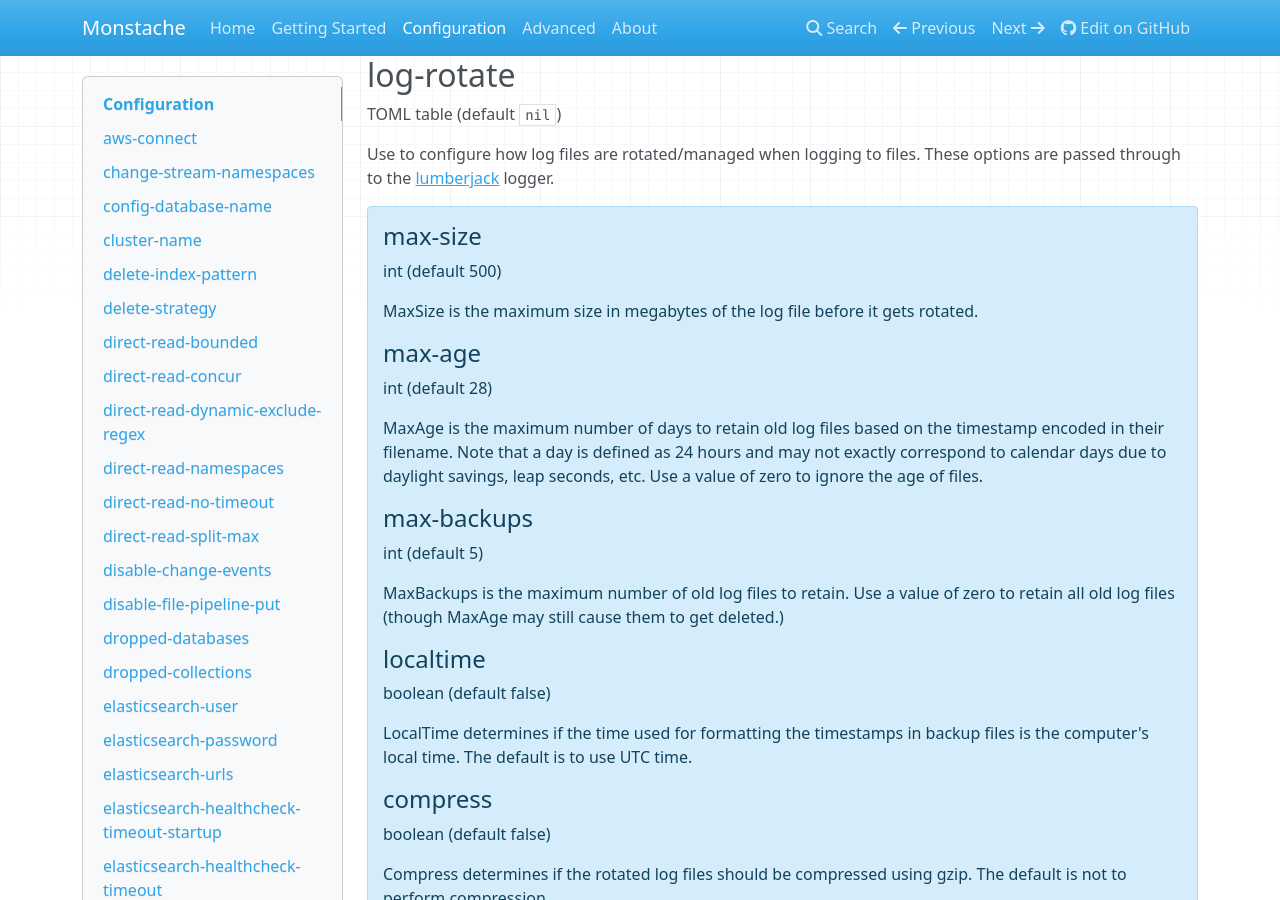
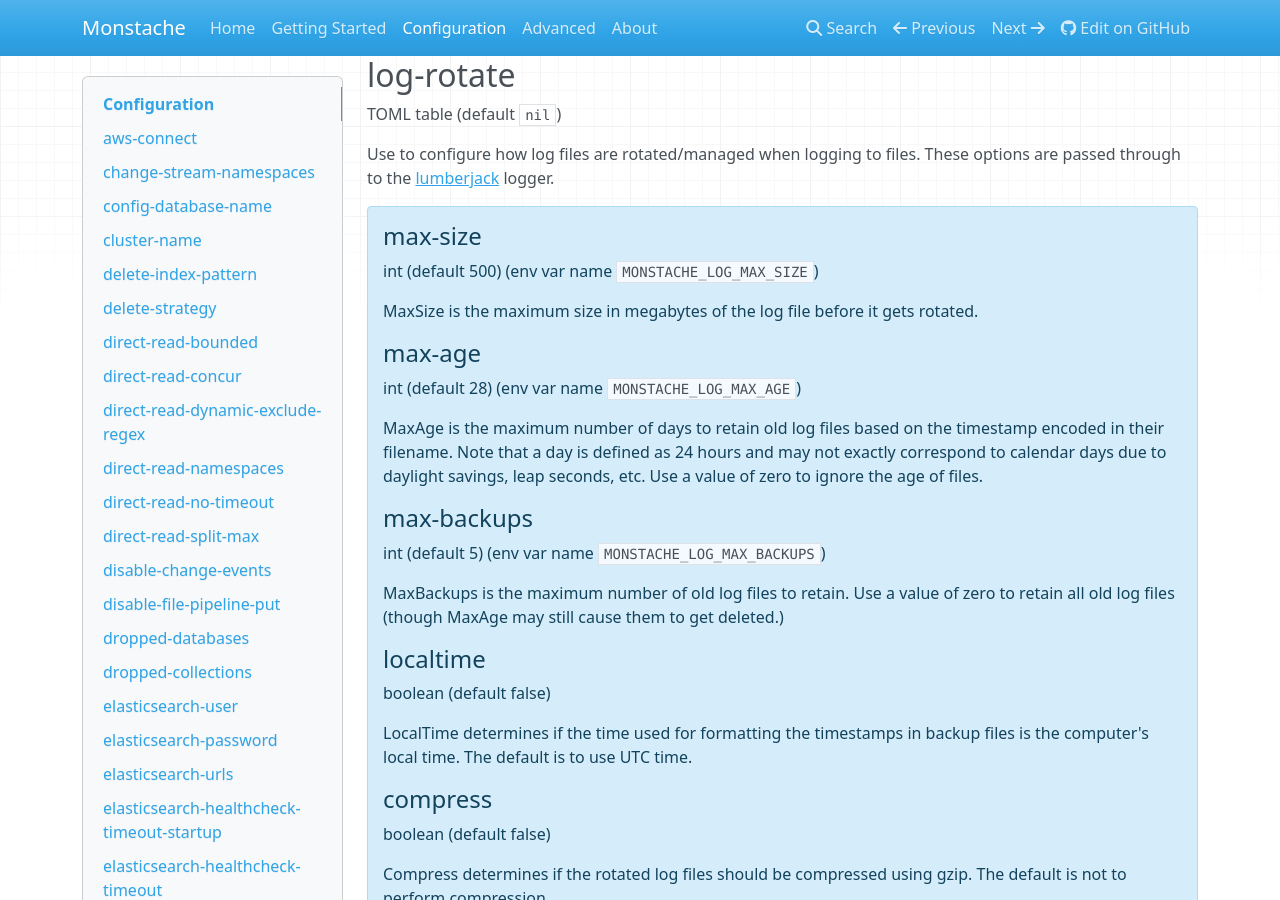
Before and after one commit to rwynn/monstache-site, an MkDocs documentation site: the page built from src/config.md, in a window 1280 px wide and 900 px high, scrolled down 14775 px. Built offline with MkDocs 1.6.1, drawn with Linux system fonts in a browser that asks for light colours; nearby versions of some CDN libraries; a style sheet for code colours, icons or effects is not loaded.

Commit message:
add env var names

```diff
--- a/docs/config/index.html
+++ b/docs/config/index.html
@@ -638,16 +638,16 @@ When the <code>MONSTACHE_LOG_DIR</code> environment variable is used then a log
 through to the <a href="https://github.com/natefinch/lumberjack">lumberjack</a> logger.</p>
 <div class="admonition note">
 <h4 id="max-size">max-size<a class="headerlink" href="#max-size" title="Permanent link">&para;</a></h4>
-<p>int (default 500)</p>
+<p>int (default 500) (env var name <code>MONSTACHE_LOG_MAX_SIZE</code>)</p>
 <p>MaxSize is the maximum size in megabytes of the log file before it gets rotated.</p>
 <h4 id="max-age">max-age<a class="headerlink" href="#max-age" title="Permanent link">&para;</a></h4>
-<p>int (default 28)</p>
+<p>int (default 28) (env var name <code>MONSTACHE_LOG_MAX_AGE</code>)</p>
 <p>MaxAge is the maximum number of days to retain old log files based on the
 timestamp encoded in their filename.  Note that a day is defined as 24
 hours and may not exactly correspond to calendar days due to daylight
 savings, leap seconds, etc. Use a value of zero to ignore the age of files.</p>
 <h4 id="max-backups">max-backups<a class="headerlink" href="#max-backups" title="Permanent link">&para;</a></h4>
-<p>int (default 5)</p>
+<p>int (default 5) (env var name <code>MONSTACHE_LOG_MAX_BACKUPS</code>)</p>
 <p>MaxBackups is the maximum number of old log files to retain. Use a value of
 zero to retain all old log files (though MaxAge may still cause them to get
 deleted.)</p>
--- a/docs/index.html
+++ b/docs/index.html
@@ -271,5 +271,5 @@ it up and running.</p>
 
 <!--
 MkDocs version : 1.0.4
-Build Date UTC : 2019-11-03 16:45:51
+Build Date UTC : 2019-11-03 17:14:11
 -->
--- a/src/config.md
+++ b/src/config.md
@@ -657,13 +657,13 @@ through to the [lumberjack](https://github.com/natefinch/lumberjack) logger.
 
 	#### max-size
 
-	int (default 500)
+	int (default 500) (env var name `MONSTACHE_LOG_MAX_SIZE`)
 
     MaxSize is the maximum size in megabytes of the log file before it gets rotated.
 
 	#### max-age
 
-	int (default 28)
+	int (default 28) (env var name `MONSTACHE_LOG_MAX_AGE`)
 
     MaxAge is the maximum number of days to retain old log files based on the
     timestamp encoded in their filename.  Note that a day is defined as 24
@@ -672,7 +672,7 @@ through to the [lumberjack](https://github.com/natefinch/lumberjack) logger.
 
     #### max-backups
 
-    int (default 5)
+    int (default 5) (env var name `MONSTACHE_LOG_MAX_BACKUPS`)
 
     MaxBackups is the maximum number of old log files to retain. Use a value of
     zero to retain all old log files (though MaxAge may still cause them to get
```
Also changed, not shown: docs/search/search_index.json, 1 other file.
